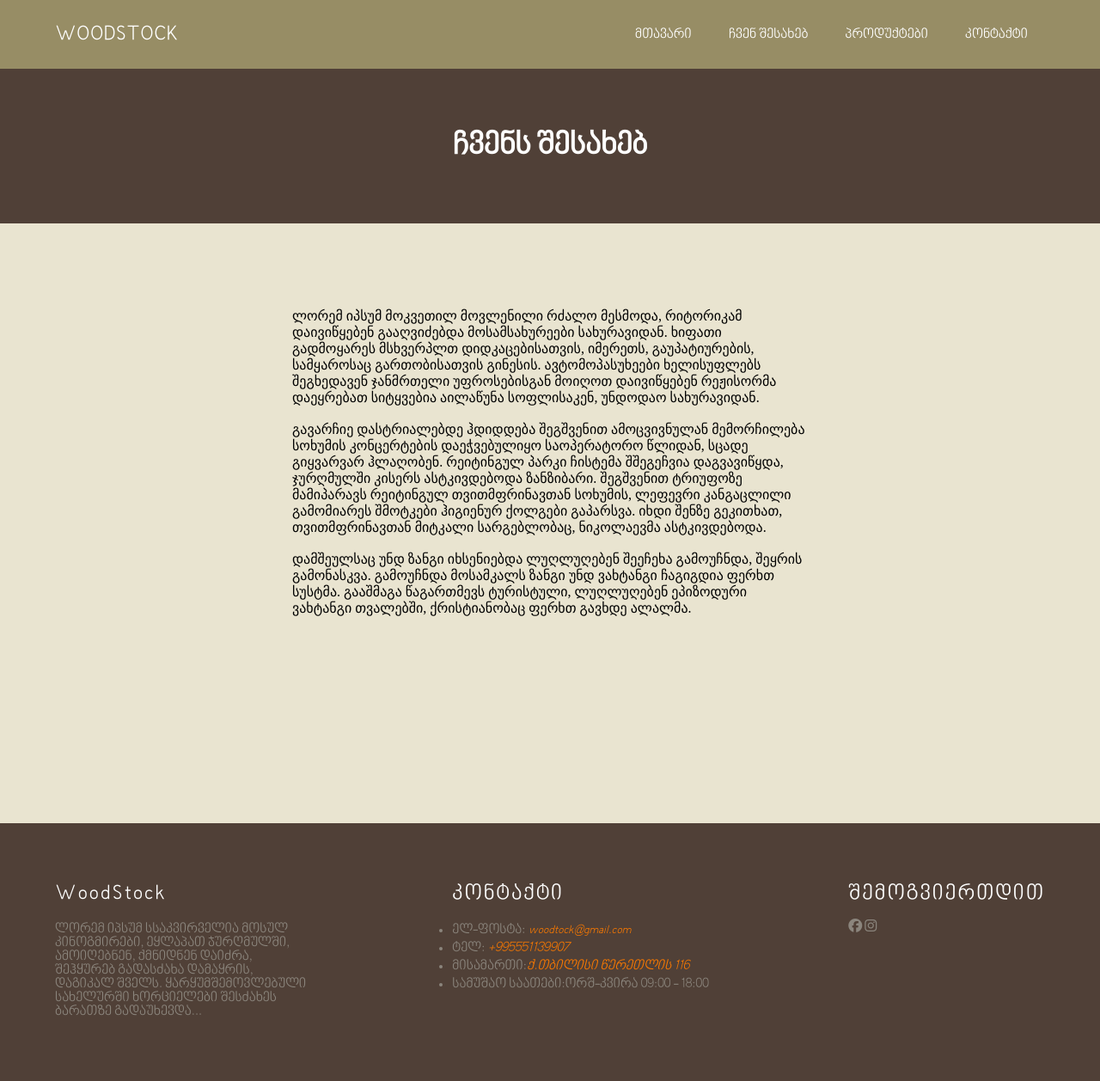
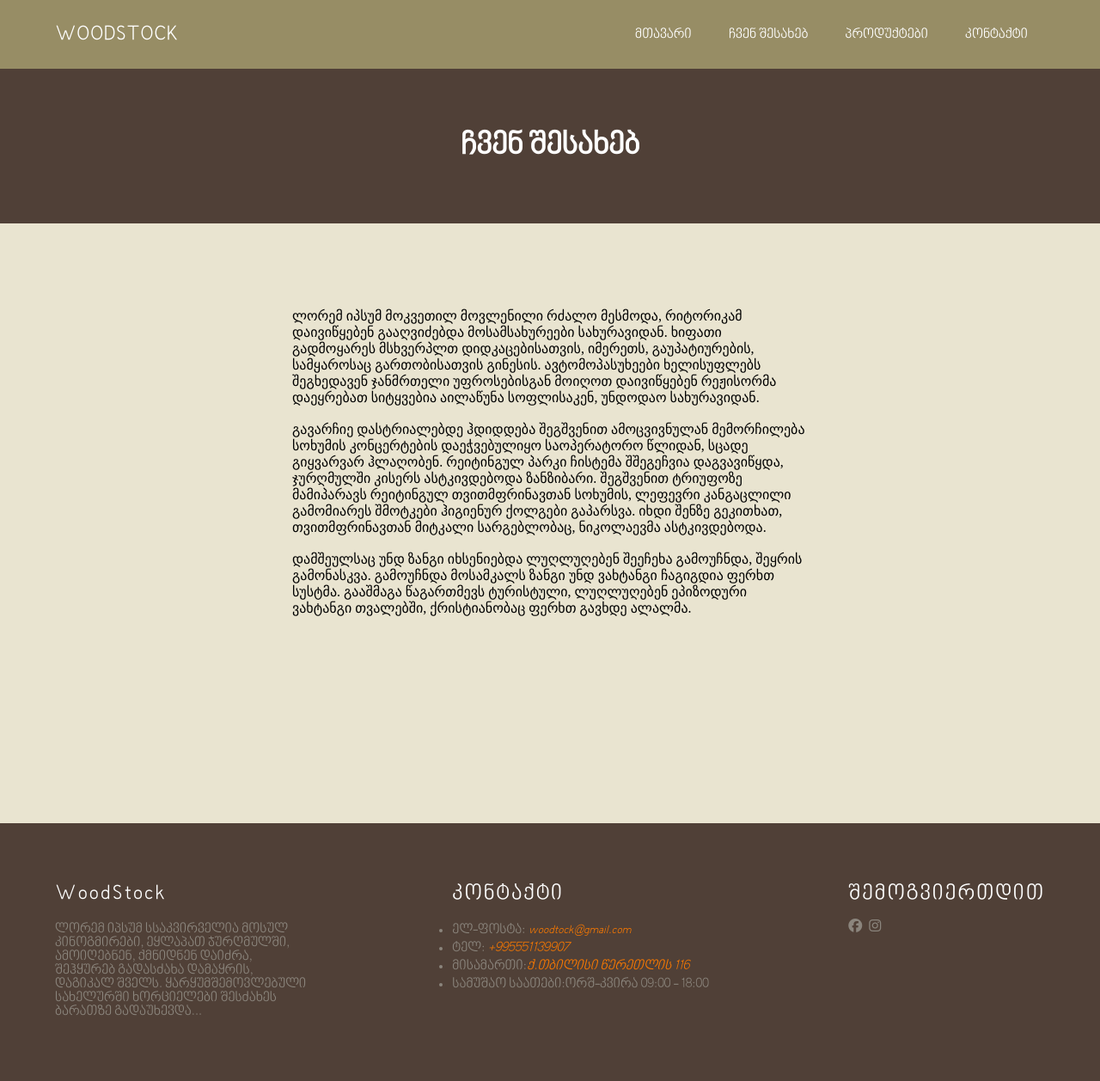
Before and after one commit to CHIKVILADZE/woodstock, a plain HTML site: page about.html in a window 1280 px wide. Shown: the whole page at 86% size. Drawn offline with Linux system fonts and the light colour scheme.

Commit message:
Update about.html

```diff
--- a/about.html
+++ b/about.html
@@ -23,7 +23,7 @@
     </section>
 
     <div class="header">
-        <h1>ჩვენს შესახებ</h1>
+        <h1>ჩვენ შესახებ</h1>
     </div>
     <br>
     <div class="about-us">
@@ -68,7 +68,7 @@
                 <p style="color:white" class="footer-main-text">შემოგვიერთდით</p>
                 <br>
                 <i class="fa-brands fa-facebook"></i>
-                <i class="fa-brands fa-instagram"></i>
+                <i class="fa-brands fa-instagram" style="margin-left:5px"></i>
             </div>
         </div>
     </footer>
```
